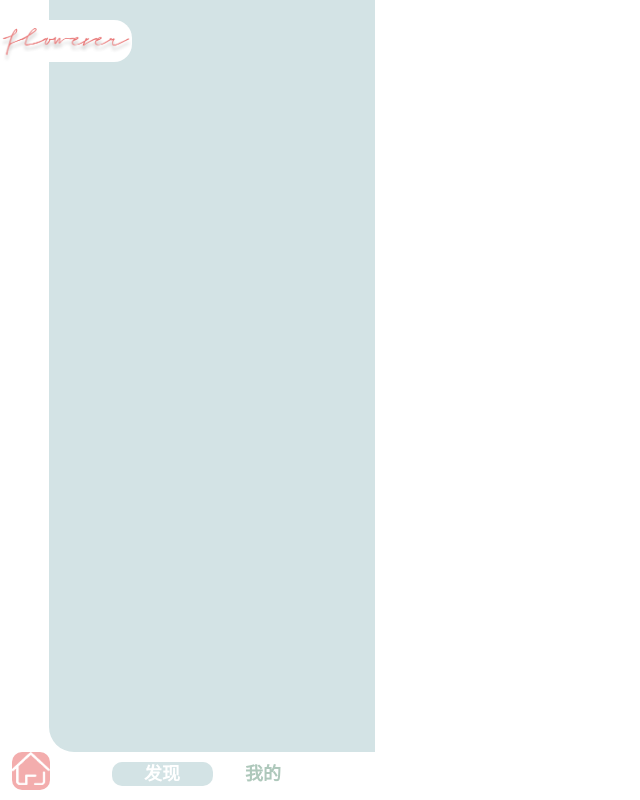
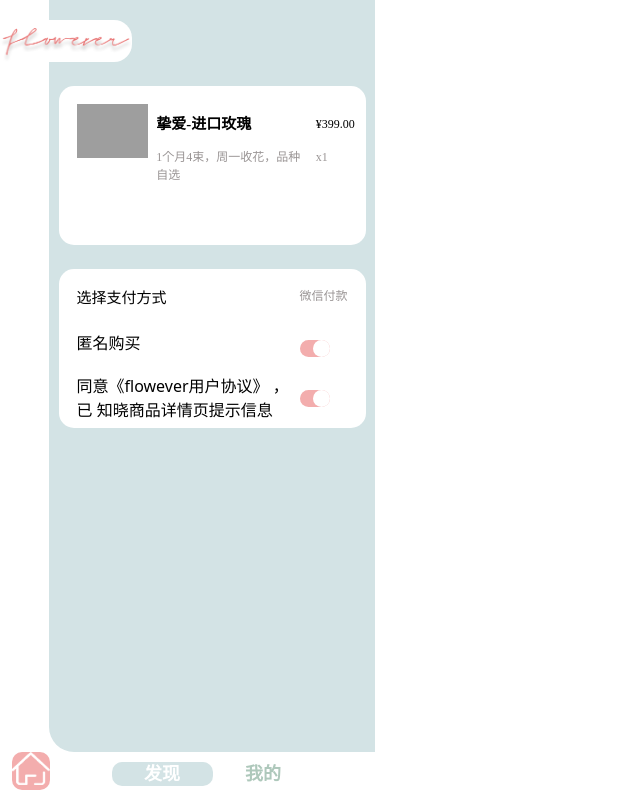
Before and after one commit to hezijian6338/shop-of-flower-mobile, a Nuxt app: page /pay/1 in a window 1280 px wide. Before the commit this address had no page. Shown: the whole page, without its empty margins (0-640 px from the left). Built offline with nearby package versions, Linux system fonts and the light colour scheme; grey boxes are pictures that could not be loaded.

Commit message:
付款页面大致完成布局...

```diff
--- /dev/null
+++ b/pages/pay/_id.vue
@@ -0,0 +1,189 @@
+<template>
+  <div>
+    <div class="pay-content">
+      <div class="product-info">
+        <!-- <div class="info-photo">
+          <img src="http://photo.dragonsking.cn/2020/04/08/606ea57aef693.jpg" />
+        </div> -->
+        <div class="info grid grid-cols-7 gap-2">
+          <div class="info-photo col-span-2 text-center">
+            <img
+              src="http://photo.dragonsking.cn/2020/04/08/606ea57aef693.jpg"
+            />
+          </div>
+          <div class="main-info col-span-4 grid grid-rows-3 grid-flow-1 gap-1">
+            <div class="title row-span-1">挚爱-进口玫瑰</div>
+            <div class="content row-span-2">1个月4束，周一收花，品种自选</div>
+          </div>
+          <div class="price-info col-span-1 grid grid-rows-3 grid-flow-1 gap-1">
+            <div class="price row-span-1">¥399.00</div>
+            <div class="number row-span-2">x1</div>
+          </div>
+        </div>
+        <div class="protocol grid grid-rows-3 grid-flow-col gap-2">
+          <div class="pay-info grid grid-cols-5 gap-2">
+            <div class="pay-type-title col-span-3">选择支付方式</div>
+            <div class="pay-type col-span-2 text-right">微信付款</div>
+          </div>
+          <div class="grid grid-cols-5 gap-2">
+            <div class="col-span-4">匿名购买</div>
+            <div class="col-span-1 flex items-center">
+              <label class="switch">
+                <input type="checkbox" checked />
+                <span class="slider round"></span>
+              </label>
+            </div>
+          </div>
+          <div class="grid grid-cols-5 gap-2">
+            <div class="col-span-4">
+              同意《flowever用户协议》 ，已 知晓商品详情页提示信息
+            </div>
+            <div class="col-span-1 flex items-center">
+              <label class="switch">
+                <input type="checkbox" checked />
+                <span class="slider round"></span>
+              </label>
+            </div>
+          </div>
+        </div>
+      </div>
+    </div>
+  </div>
+</template>
+
+<style scoped>
+.product-info {
+  margin: 0 auto;
+  width: 307px;
+  height: 159px;
+  background: rgba(255, 255, 255, 1);
+  border-radius: 15px;
+}
+
+.info {
+  margin: 0 auto;
+  padding: 18px;
+}
+
+.info-photo > img {
+  width: 80px;
+}
+
+.main-info {
+}
+
+.main-info > .title {
+  line-height: 40px;
+  font-size: 15px;
+  font-family: Adobe Heiti Std;
+  font-weight: bold;
+  color: rgba(0, 0, 0, 1);
+}
+
+.main-info > .content {
+  /* width: 156px;
+  height: 26px; */
+  font-size: 12px;
+  font-family: Adobe Heiti Std;
+  font-weight: normal;
+  color: rgba(154, 149, 149, 1);
+}
+
+.price-info > .price {
+  line-height: 40px;
+  font-size: 12px;
+  font-family: Adobe Heiti Std;
+  font-weight: normal;
+  color: rgba(0, 0, 0, 1);
+}
+
+.price-info > .number {
+  font-size: 12px;
+  font-family: Adobe Heiti Std;
+  font-weight: normal;
+  color: rgba(154, 149, 149, 1);
+}
+
+.protocol {
+  margin: 19px auto;
+  padding: 18px;
+  width: 307px;
+  height: 159px;
+  background: rgba(255, 255, 255, 1);
+  border-radius: 15px;
+}
+
+.pay-info > .pay-type-title {
+  font-size: 15px;
+  font-family: Adobe Heiti Std;
+  font-weight: normal;
+  color: rgba(0, 0, 0, 1);
+}
+
+.pay-info > .pay-type {
+  font-size: 12px;
+  font-family: Adobe Heiti Std;
+  font-weight: normal;
+  color: rgba(154, 149, 149, 1);
+}
+
+.switch {
+  position: relative;
+  display: inline-block;
+  width: 30px;
+  height: 17px;
+}
+
+.switch input {
+  opacity: 0;
+  width: 0;
+  height: 0;
+}
+
+.slider {
+  position: absolute;
+  cursor: pointer;
+  top: 0;
+  left: 0;
+  right: 0;
+  bottom: 0;
+  background-color: #ccc;
+  -webkit-transition: 0.4s;
+  transition: 0.4s;
+}
+
+.slider:before {
+  position: absolute;
+  content: '';
+  height: 17px;
+  width: 17px;
+  left: 0px;
+  bottom: 0px;
+  background-color: white;
+  -webkit-transition: 0.4s;
+  transition: 0.4s;
+}
+
+input:checked + .slider {
+  background-color: #f3adad;
+}
+
+input:focus + .slider {
+  box-shadow: 0 0 1px #f3adad;
+}
+
+input:checked + .slider:before {
+  -webkit-transform: translateX(13px);
+  -ms-transform: translateX(13px);
+  transform: translateX(13px);
+}
+
+/* Rounded sliders */
+.slider.round {
+  border-radius: 34px;
+}
+
+.slider.round:before {
+  border-radius: 50%;
+}
+</style>
```
